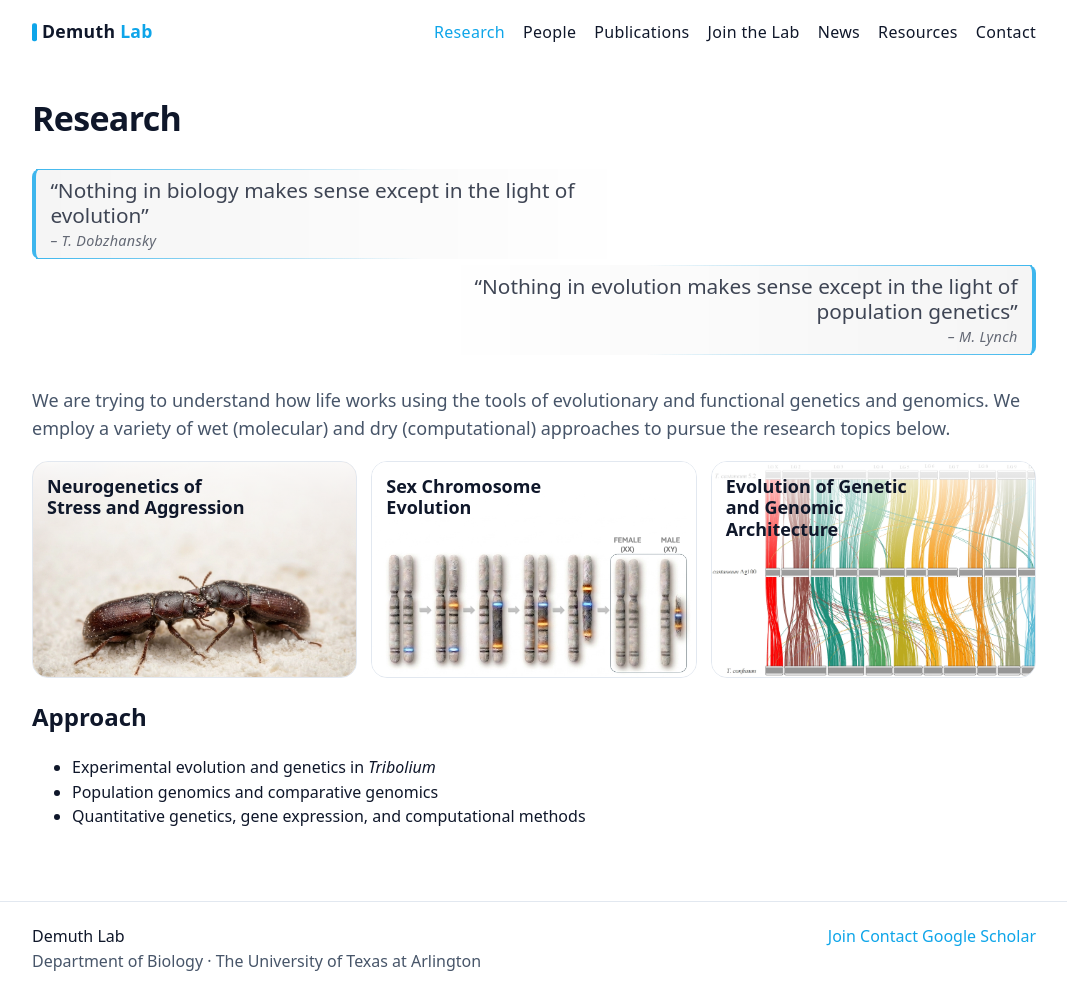
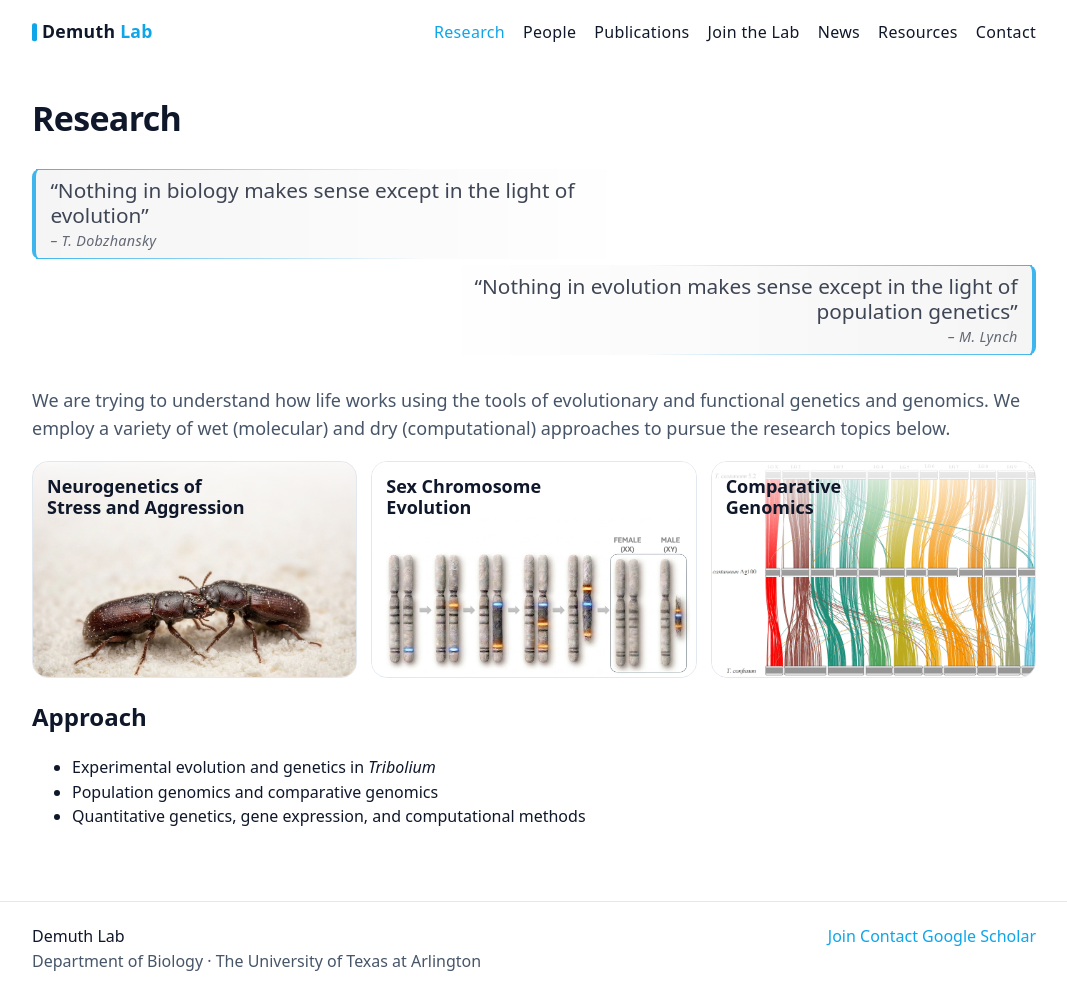
Before and after one commit to demuth-lab/demuth-lab.github.io, a Jekyll site: the page built from research/index.md, in a window 1280 px wide and 996 px high. Shown: the whole window, without its empty margins (106-1173 px from the left). Built offline with Jekyll 4.4.1, drawn with Linux system fonts in a browser that asks for light colours.

Commit message:
Update genome-evolution.md

```diff
--- a/_research/genome-evolution.md
+++ b/_research/genome-evolution.md
@@ -3,7 +3,7 @@ title: "Comparative Genomics"
 summary: "How genomes change across evolutionary time"
 hero_image: "/assets/img/research/placeholder-research.jpg"
 card_image: "/assets/img/research/tcas_tcon_synteny.webp"
-card_title: "Evolution of Genetic and Genomic Architecture"
+card_title: "Comparative Genomics"
 card_blurb: "Dynamics of genome structure and content"
 key_pubs:
   - title: "Add a key paper here"
```
